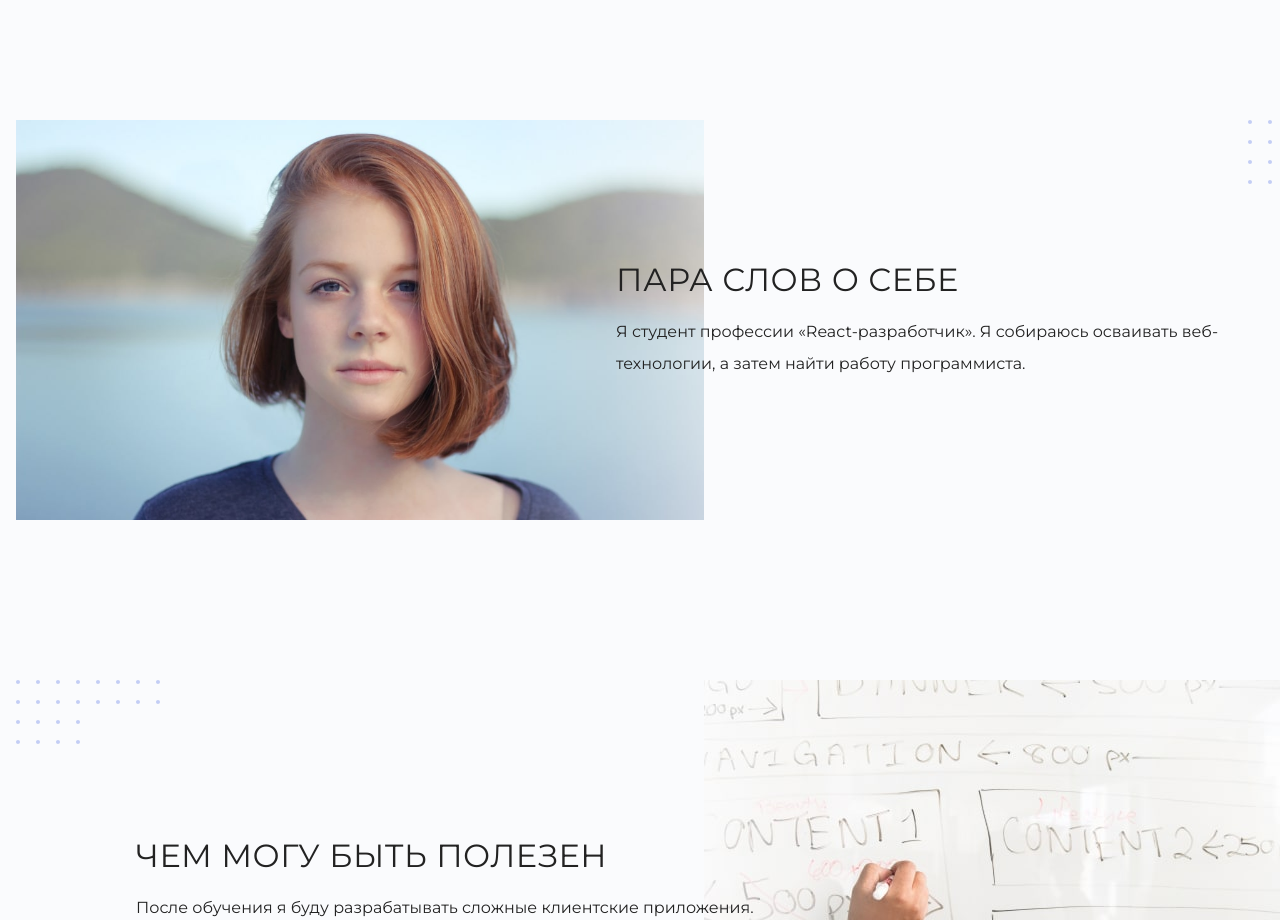
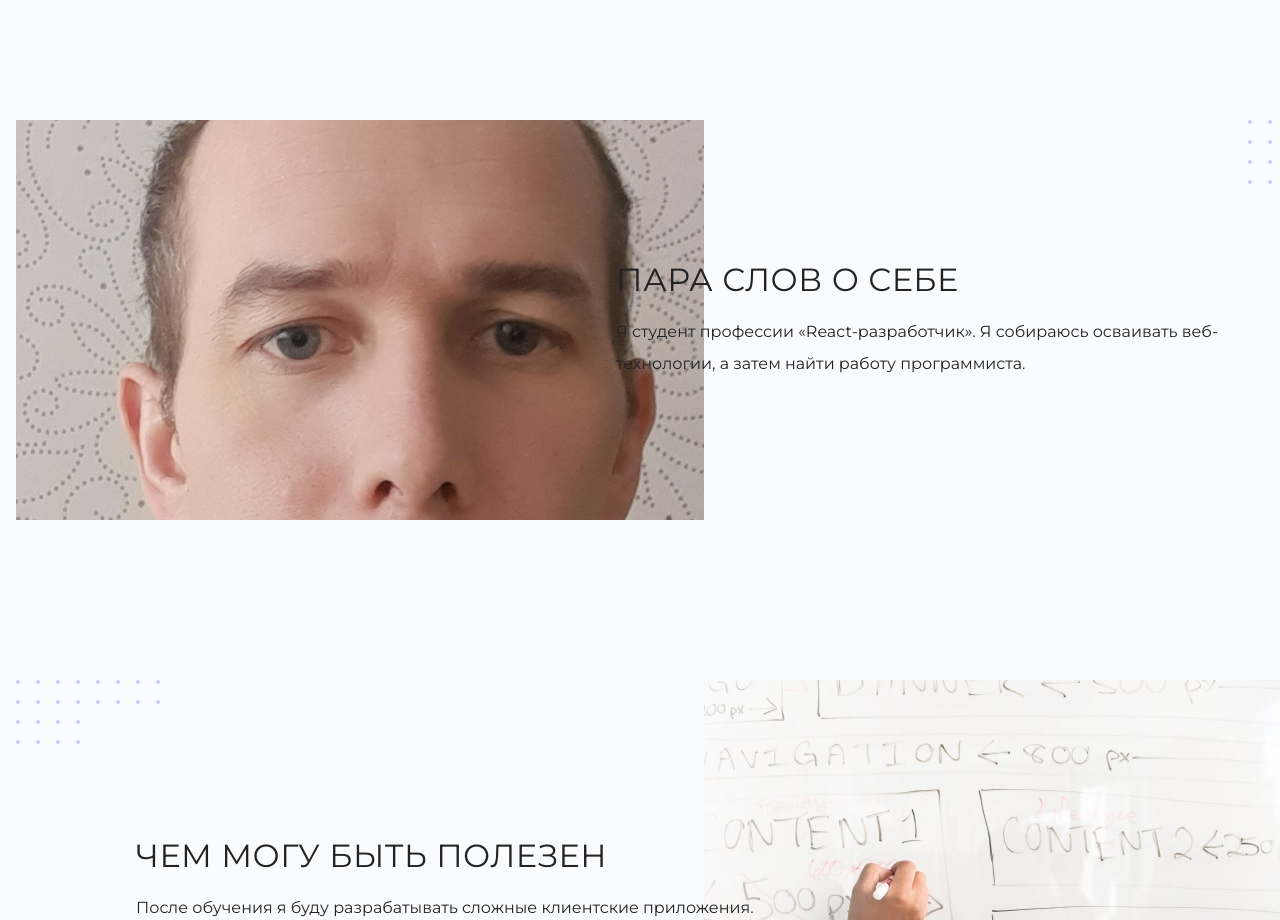
Before and after one commit to GaryTe/First-project, a plain HTML site: page index.html in a window 1280 px wide. Shown: the part 920-1840 px from the top of the page. Drawn offline with Linux system fonts and the light colour scheme.

Commit message:
Update index.html

```diff
--- a/index.html
+++ b/index.html
@@ -27,7 +27,7 @@
         <div class="container">
           <h2 class="subheading">Давайте познакомимся</h2>
           <figure class="user-image">
-            <img src="files/user.jpg" width="928" height="536" alt="Фотография Неопознанного Енота">
+            <img src="20220131_132331.jpg" width="928" height="536" alt="Фотография Неопознанного Енота">
           </figure>
           <div>
             <h3>Пара слов о себе</h3>
```
